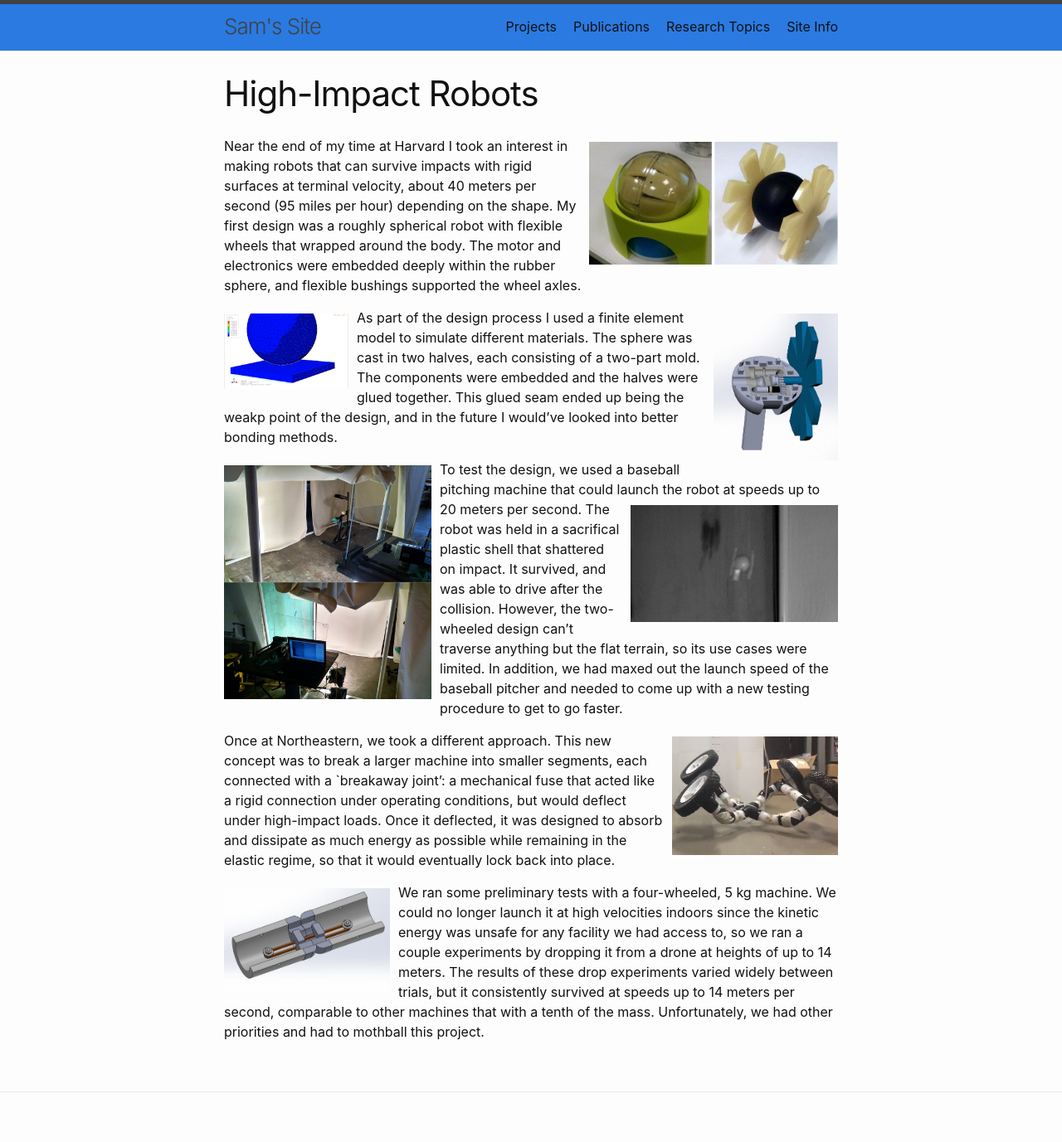
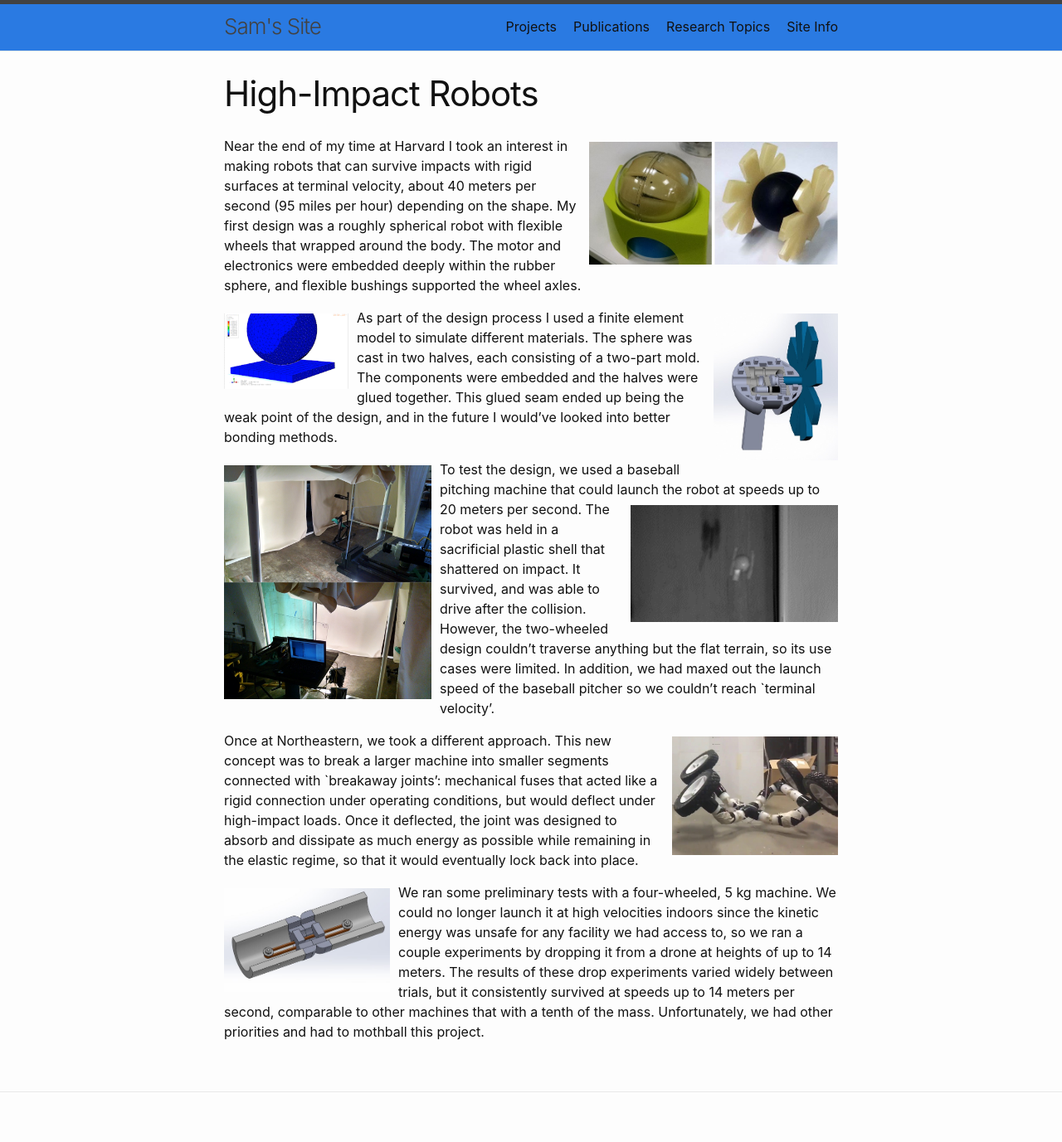
Before and after one commit to smfelton/smfelton.github.io, a Jekyll site: the page built from publications/impact-robots.md, in a window 1280 px wide. Shown: the whole page at 83% size. Built offline with Jekyll 4.4.1, drawn with Linux system fonts in a browser that asks for light colours.

```diff
--- a/publications/impact-robots.md
+++ b/publications/impact-robots.md
@@ -5,10 +5,10 @@ categories: soft materials, wearable machines
 ---
 ![Sphere Bot](/images/impact1.jpg){:style="float: right;margin-left: 10px;margin-top: 7px;width: 300px"}Near the end of my time at Harvard I took an interest in making robots that can survive impacts with rigid surfaces at terminal velocity, about 40 meters per second (95 miles per hour) depending on the shape. My first design was a roughly spherical robot with flexible wheels that wrapped around the body. The motor and electronics were embedded deeply within the rubber sphere, and flexible bushings supported the wheel axles.
 
-![FEA](/images/impact2.jpg){:style="float: right;margin-left: 10px;margin-top: 7px;width: 150px"}![Internal View](/images/impact4.gif){:style="float: left;margin-right: 10px;margin-top: 7px;width: 150px"}As part of the design process I used a finite element model to simulate different materials. The sphere was cast in two halves, each consisting of a two-part mold. The components were embedded and the halves were glued together. This glued seam ended up being the weakp point of the design, and in the future I would've looked into better bonding methods.
+![FEA](/images/impact2.jpg){:style="float: right;margin-left: 10px;margin-top: 7px;width: 150px"}![Internal View](/images/impact4.gif){:style="float: left;margin-right: 10px;margin-top: 7px;width: 150px"}As part of the design process I used a finite element model to simulate different materials. The sphere was cast in two halves, each consisting of a two-part mold. The components were embedded and the halves were glued together. This glued seam ended up being the weak point of the design, and in the future I would've looked into better bonding methods.
 
-![Test Setup](/images/impact3.jpg){:style="float: left;margin-right: 10px;margin-top: 7px;width: 250px"}To test the design, we used a baseball pitching machine that could launch the robot at speeds up to 20 meters per second. ![Collision](/images/impact5.gif){:style="float: right;margin-left: 10px;margin-top: 7px;width: 250px"}The robot was held in a sacrifical plastic shell that shattered on impact. It survived, and was able to drive after the collision. However, the two-wheeled design can't traverse anything but the flat terrain, so its use cases were limited. In addition, we had maxed out the launch speed of the baseball pitcher and needed to come up with a new testing procedure to get to go faster.
+![Test Setup](/images/impact3.jpg){:style="float: left;margin-right: 10px;margin-top: 7px;width: 250px"}To test the design, we used a baseball pitching machine that could launch the robot at speeds up to 20 meters per second. ![Collision](/images/impact5.gif){:style="float: right;margin-left: 10px;margin-top: 7px;width: 250px"}The robot was held in a sacrificial plastic shell that shattered on impact. It survived, and was able to drive after the collision. However, the two-wheeled design couldn't traverse anything but the flat terrain, so its use cases were limited. In addition, we had maxed out the launch speed of the baseball pitcher so we couldn't reach `terminal velocity'.
 
-![Break Bot](/images/impact6.jpg){:style="float: right;margin-left: 10px;margin-top: 7px;width: 200px"}Once at Northeastern, we took a different approach. This new concept was to break a larger machine into smaller segments, each connected with a `breakaway joint': a mechanical fuse that acted like a rigid connection under operating conditions, but would deflect under high-impact loads. Once it deflected, it was designed to absorb and dissipate as much energy as possible while remaining in the elastic regime, so that it would eventually lock back into place.
+![Break Bot](/images/impact6.jpg){:style="float: right;margin-left: 10px;margin-top: 7px;width: 200px"}Once at Northeastern, we took a different approach. This new concept was to break a larger machine into smaller segments connected with `breakaway joints': mechanical fuses that acted like a rigid connection under operating conditions, but would deflect under high-impact loads. Once it deflected, the joint was designed to absorb and dissipate as much energy as possible while remaining in the elastic regime, so that it would eventually lock back into place.
 
 ![Break Joint](/images/impact7.jpg){:style="float: left;margin-right: 10px;margin-top: 7px;width: 200px"}We ran some preliminary tests with a four-wheeled, 5 kg machine. We could no longer launch it at high velocities indoors since the kinetic energy was unsafe for any facility we had access to, so we ran a couple experiments by dropping it from a drone at heights of up to 14 meters. The results of these drop experiments varied widely between trials, but it consistently survived at speeds up to 14 meters per second, comparable to other machines that with a tenth of the mass. Unfortunately, we had other priorities and had to mothball this project.
```
Also changed, not shown: projects.md (+2 -2 lines), publications/soft-actuators.md (+1 -1 lines), publications/wearables.md (+3 -1 lines), 5 other files.
